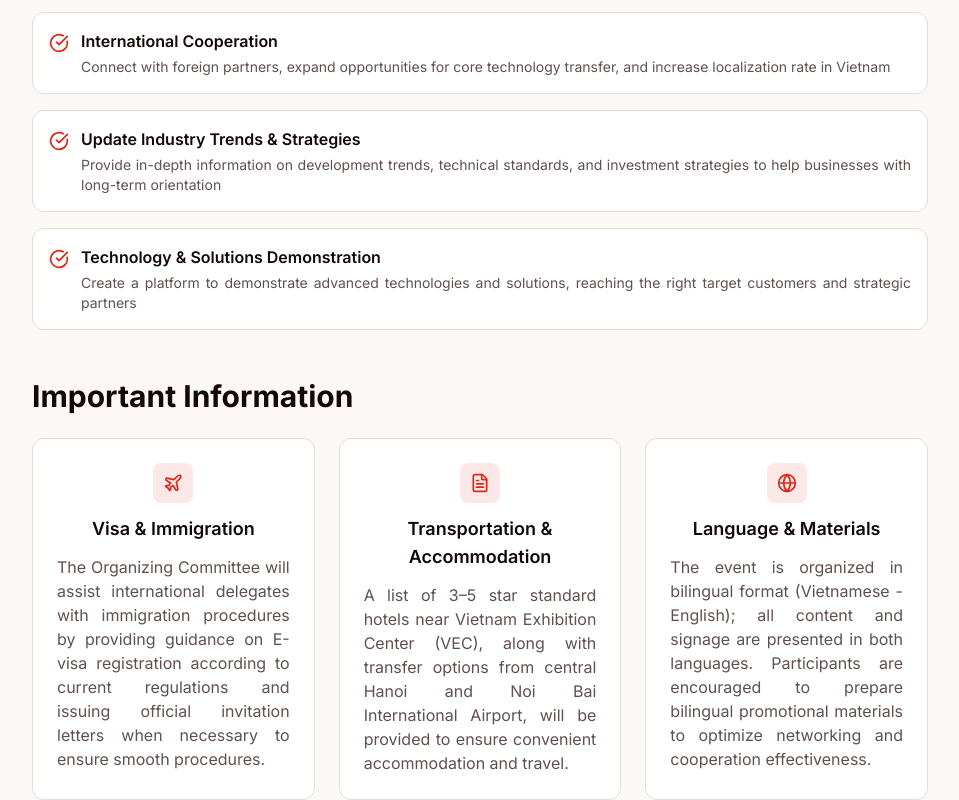
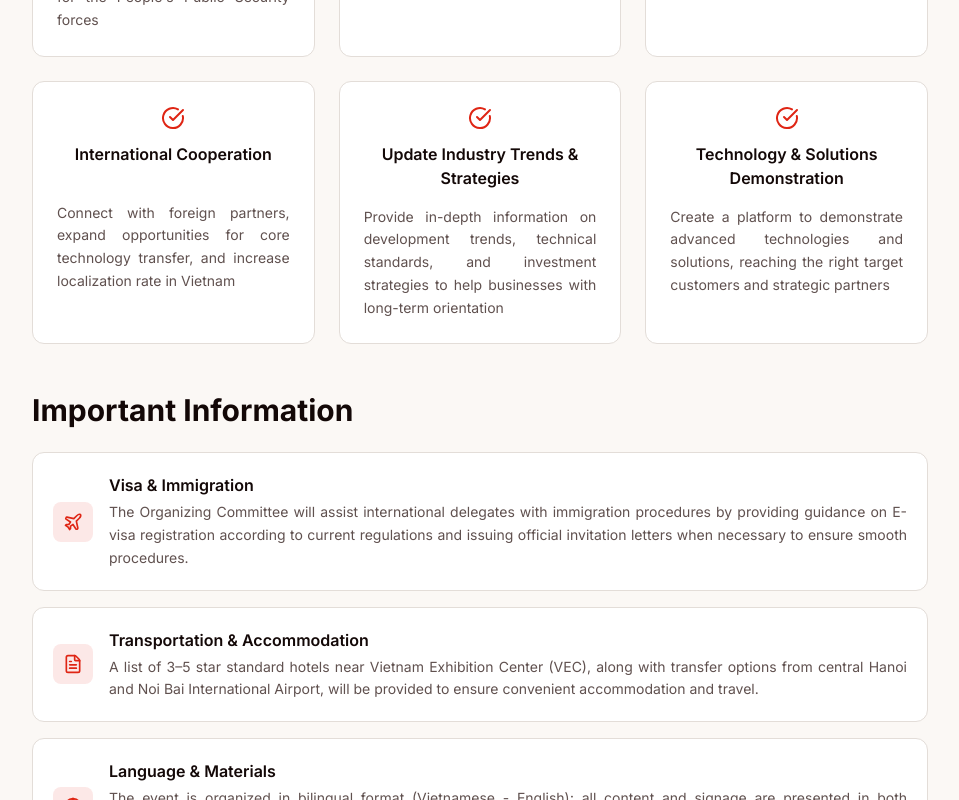
Before and after one commit to anhNT-DEV1001/HTECH-VNSEC, a Next.js app: page /en/about/general-info in a window 1280 px wide. Shown: the part 1220-2020 px from the top of the page, without its empty margins (160-1119 px from the left). Built offline with nearby package versions, Linux system fonts and the light colour scheme.

Commit message:
update: general layout + card about-review layout

```diff
--- a/app/[locale]/about/general-info/page.tsx
+++ b/app/[locale]/about/general-info/page.tsx
@@ -49,14 +49,14 @@ export default function AboutPage() {
               <h2 className="mb-6 text-2xl font-bold text-foreground sm:text-3xl">
                 {t("section_objectives.title")}
               </h2>
-              <div className="space-y-4">
+              <div className="grid gap-6 sm:grid-cols-2 md:grid-cols-3">
                 {objectives.map((objective, index) => (
-                  <div key={index} className="flex items-start gap-3 rounded-xl border border-border bg-card p-4">
-                    <CheckCircle className="mt-1 h-5 w-5 shrink-0 text-primary" />
-                    <div>
-                      <h3 className="font-semibold text-card-foreground">{objective.title}</h3>
-                      <p className="mt-1 text-sm text-muted-foreground">{objective.description}</p>
+                  <div key={index} className="flex flex-col items-center rounded-xl border border-border bg-card p-6 text-center">
+                    <div className="flex min-h-[80px] flex-col items-center justify-start">
+                      <CheckCircle className="h-6 w-6 text-primary" />
+                      <h3 className="mt-3 font-semibold text-card-foreground">{objective.title}</h3>
                     </div>
+                    <p className="mt-4 text-sm leading-relaxed text-muted-foreground">{objective.description}</p>
                   </div>
                 ))}
               </div>
@@ -95,25 +95,25 @@ export default function AboutPage() {
               <h2 className="mb-6 text-2xl font-bold text-foreground sm:text-3xl">
                 {t("section_notes.title")}
               </h2>
-              <div className="grid gap-6 sm:grid-cols-2 md:grid-cols-3">
+              <div className="space-y-4">
                 {notes.map((note, index) => {
                   const NoteIcon = noteIcons[index]
                   return (
                     <div
                       key={index}
-                      className="flex h-full flex-col rounded-xl border border-border bg-card p-6"
+                      className="flex items-center gap-4 rounded-xl border border-border bg-card p-5"
                     >
-                      <div className="mb-3 flex flex-col items-center gap-3 text-center">
-                        <div className="flex h-10 w-10 shrink-0 items-center justify-center rounded-lg bg-primary/10 text-primary">
-                          <NoteIcon className="h-5 w-5" />
-                        </div>
-                        <h3 className="text-lg font-semibold text-card-foreground">
+                      <div className="flex h-10 w-10 shrink-0 items-center justify-center rounded-lg bg-primary/10 text-primary">
+                        <NoteIcon className="h-5 w-5" />
+                      </div>
+                      <div className="min-w-0 flex-1">
+                        <h3 className="mb-1 text-base font-semibold text-card-foreground">
                           {note.title}
                         </h3>
+                        <p className="text-sm leading-relaxed text-muted-foreground">
+                          {note.content}
+                        </p>
                       </div>
-                      <p className="text-muted-foreground">
-                        {note.content}
-                      </p>
                     </div>
                   )
                 })}
--- a/components/sections/about-preview.tsx
+++ b/components/sections/about-preview.tsx
@@ -4,7 +4,7 @@ import { ArrowRight } from "lucide-react"
 import { AboutFeatureCard } from "@/components/sections/about-feature-card"
 import { Button } from "@/components/ui/button"
 
-const featureIcons = ["shield", "globe", "users", "award"] as const
+const featureIcons = ["shield", "users", "award", "globe"] as const
 
 export function AboutPreview() {
   const t = useTranslations("home.about")
--- a/i18n/locales/en/translation.json
+++ b/i18n/locales/en/translation.json
@@ -42,20 +42,20 @@
       "description": "VN-SECURITY' 2026 is the first International Exhibition and Conference on the Security Industry in Vietnam, positioned as an annual forum for security technology and industry. The event focuses on a comprehensive security technology ecosystem, fostering connection, collaboration, and the development of a modern security industry in Vietnam.",
       "features": [
         {
-          "title": "Security Technology",
+          "title": "Security Industry",
           "description": "Showcasing the most advanced security solutions from world-leading manufacturers."
         },
         {
-          "title": "International Scale",
-          "description": "Connecting Vietnamese businesses with partners from over 50 countries worldwide."
-        },
-        {
-          "title": "Specialized Conferences",
+          "title": "Expert Seminars",
           "description": "In-depth seminars featuring participation from leading experts."
         },
         {
           "title": "Business Opportunities",
           "description": "Creating connections between suppliers and customers in the security industry."
+        },
+        {
+          "title": "International Scale",
+          "description": "Connecting Vietnamese businesses with partners from over 50 countries worldwide."
         }
       ],
       "cta": "View event details"
--- a/i18n/locales/vi/translation.json
+++ b/i18n/locales/vi/translation.json
@@ -42,20 +42,20 @@
       "description": "VN-SECURITY' 2026 là Triển lãm và Hội nghị Quốc tế lần thứ nhất về Công nghiệp An ninh tại Việt Nam, được định hướng trở thành diễn đàn thường niên quy mô quốc gia dành cho lĩnh vực công nghệ và công nghiệp an ninh. Sự kiện tập trung vào hệ sinh thái công nghệ an ninh toàn diện, bao gồm chuyển đổi số, thiết bị an ninh tiên tiến, hạ tầng thông minh và các giải pháp công nghệ chiến lược. Với quy mô lớn và chuỗi hoạt động chuyên sâu, VN-SECURITY' 2026 hướng tới thúc đẩy hợp tác, đổi mới sáng tạo và phát triển ngành công nghiệp an ninh hiện đại tại Việt Nam.",
       "features": [
         {
-          "title": "Công nghệ An ninh",
+          "title": "Công nghiệp An ninh",
           "description": "Trưng bày các giải pháp an ninh tiên tiến nhất từ các nhà sản xuất hàng đầu thế giới."
         },
         {
-          "title": "Quy mô Quốc tế",
-          "description": "Kết nối doanh nghiệp Việt Nam với đối tác từ hơn 50 quốc gia trên toàn cầu."
-        },
-        {
-          "title": "Hội nghị Chuyên đề",
+          "title": "Hội thảo Chuyên đề",
           "description": "Các buổi hội thảo chuyên sâu với sự tham gia của chuyên gia hàng đầu."
         },
         {
           "title": "Cơ hội Kinh doanh",
           "description": "Tạo cầu nối giữa nhà cung cấp và khách hàng trong ngành an ninh."
+        },
+        {
+          "title": "Quy mô Quốc tế",
+          "description": "Kết nối doanh nghiệp Việt Nam với đối tác từ hơn 50 quốc gia trên toàn cầu."
         }
       ],
       "cta": "Xem chi tiết về sự kiện"
--- a/proxy.ts
+++ b/proxy.ts
@@ -1,12 +1,8 @@
 // proxy.ts
 import createMiddleware from 'next-intl/middleware';
-import {locales, defaultLocale} from './i18n/settings';
+import { routing } from './i18n/routing';
 
-export default createMiddleware({
-  locales,
-  defaultLocale,
-  localePrefix: 'always',
-});
+export default createMiddleware(routing);
 
 export const config = {
   matcher: ['/', '/(vi|en)/:path*'],
```
